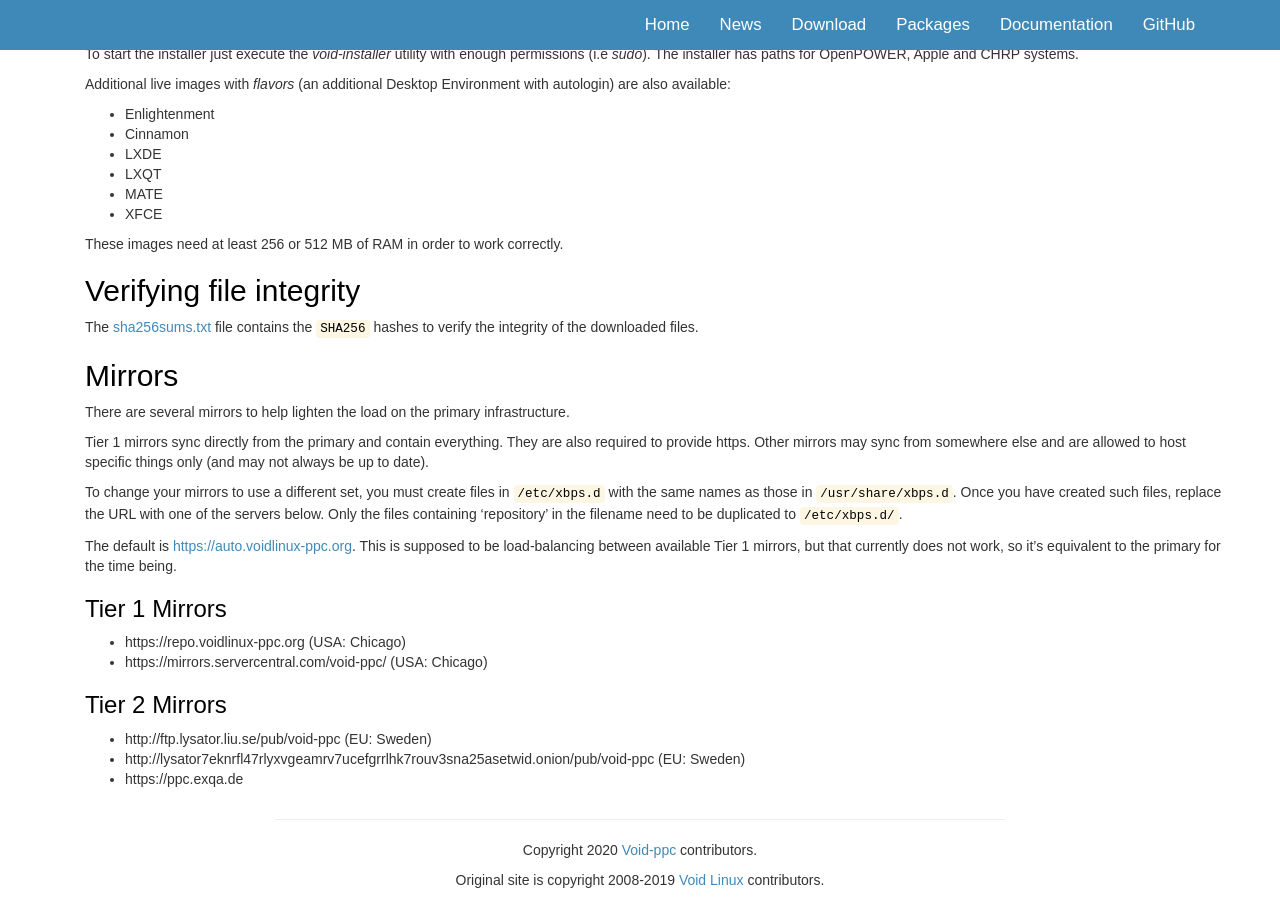
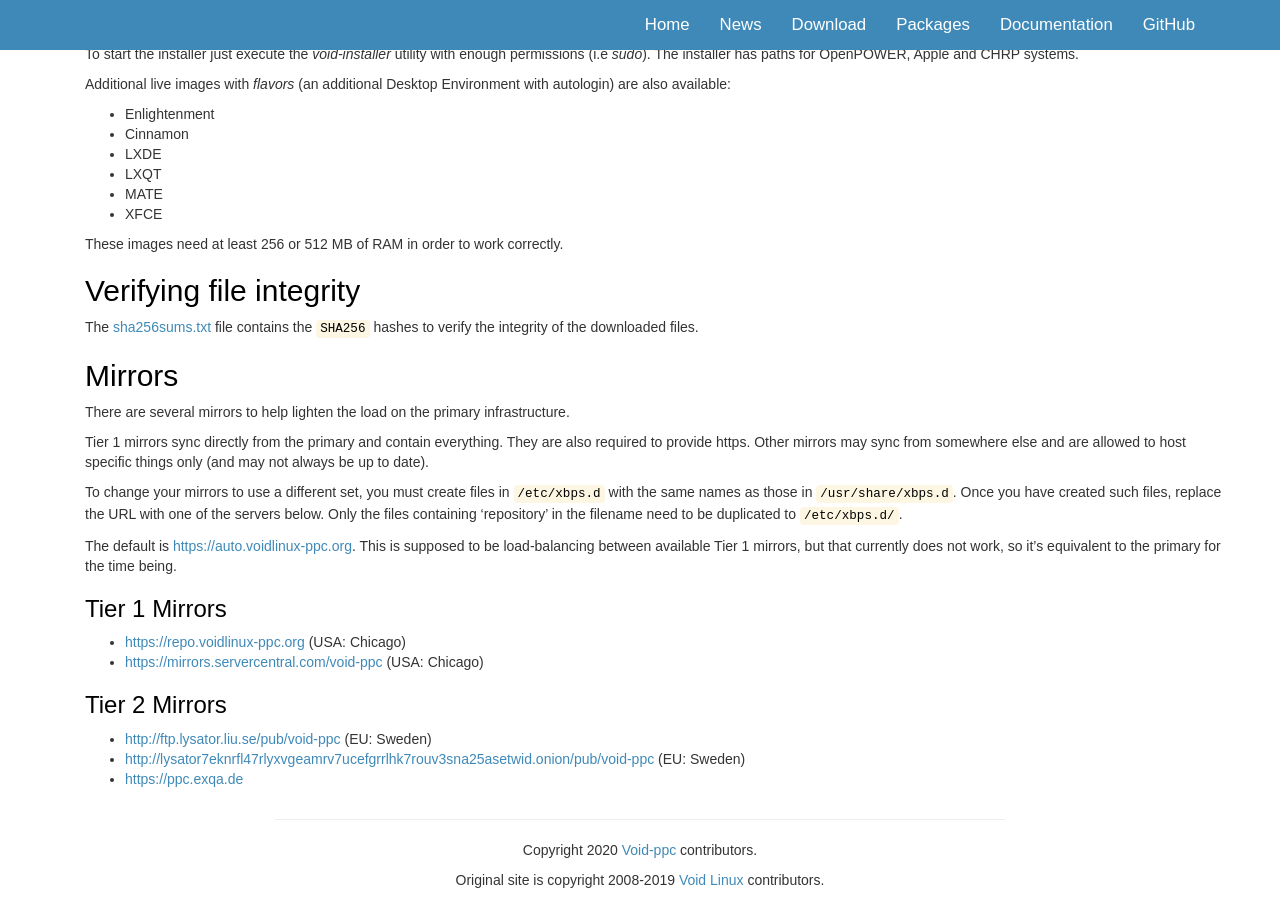
Before and after one commit to void-ppc/void-ppc.github.io, a Jekyll site: the page built from download/index.markdown, in a window 1280 px wide and 900 px high, scrolled down 659 px. Built offline with Jekyll 4.4.1, drawn with Linux system fonts in a browser that asks for light colours; some web fonts are replaced; part of the change alters nothing that is shown.

```diff
--- a/download/index.markdown
+++ b/download/index.markdown
@@ -86,11 +86,11 @@ currently does not work, so it's equivalent to the primary for the time being.
 
 ### Tier 1 Mirrors
 
-  * https://repo.voidlinux-ppc.org (USA: Chicago)
-  * https://mirrors.servercentral.com/void-ppc/ (USA: Chicago)
+  * <https://repo.voidlinux-ppc.org> (USA: Chicago)
+  * <https://mirrors.servercentral.com/void-ppc> (USA: Chicago)
 
 ### Tier 2 Mirrors
 
-  * http://ftp.lysator.liu.se/pub/void-ppc (EU: Sweden)
-  * http://lysator7eknrfl47rlyxvgeamrv7ucefgrrlhk7rouv3sna25asetwid.onion/pub/void-ppc (EU: Sweden)
-  * https://ppc.exqa.de
+  * <http://ftp.lysator.liu.se/pub/void-ppc> (EU: Sweden)
+  * <http://lysator7eknrfl47rlyxvgeamrv7ucefgrrlhk7rouv3sna25asetwid.onion/pub/void-ppc> (EU: Sweden)
+  * <https://ppc.exqa.de>
```
